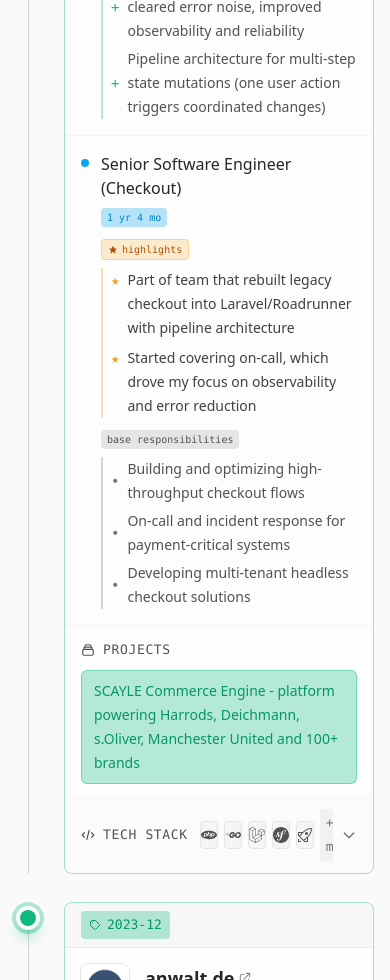
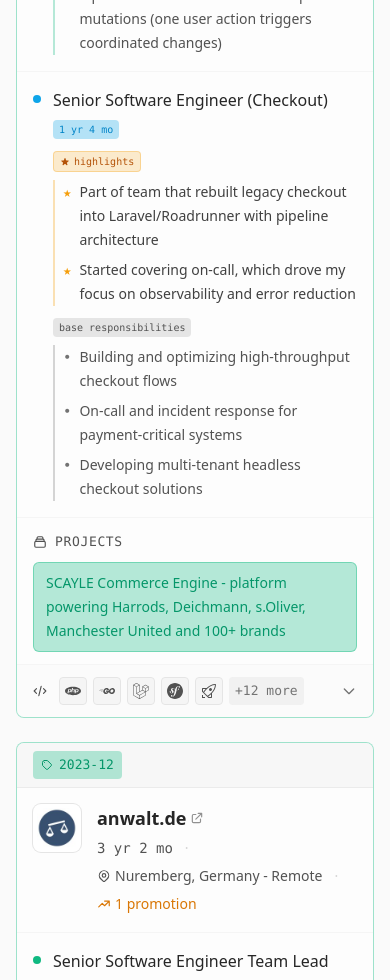
Before and after one commit to wukis/cv-next, a Next.js app: page /experience in a window 390 px wide. Shown: the part 1020-2000 px from the top of the page. Built offline with nearby package versions, Linux system fonts and the light colour scheme.

Commit message:
Fixes for mobile

```diff
--- a/src/app/recommendations/page.tsx
+++ b/src/app/recommendations/page.tsx
@@ -18,9 +18,9 @@ function Recommendation({ recommendation, index }: { recommendation: Recommendat
   const color = colors[index % colors.length];
 
   return (
-    <article id={recommendation.slug} className="relative flex gap-6 pb-10 group scroll-mt-20">
-      {/* Timeline column */}
-      <div className="relative flex flex-col items-center">
+    <article id={recommendation.slug} className="relative flex gap-4 sm:gap-6 pb-8 sm:pb-10 group scroll-mt-20">
+      {/* Timeline column - hidden on mobile */}
+      <div className="relative hidden sm:flex flex-col items-center">
         {/* Vertical line */}
         <div className="absolute top-6 bottom-0 w-px bg-neutral-300 dark:bg-neutral-600" />
 
@@ -32,7 +32,7 @@ function Recommendation({ recommendation, index }: { recommendation: Recommendat
       </div>
 
       {/* Content */}
-      <div className="flex-1 min-w-0 -mt-1">
+      <div className="flex-1 min-w-0 sm:-mt-1">
         {/* Terminal-style card */}
         <div className={`rounded-lg border bg-white/50 dark:bg-neutral-900/50 overflow-hidden transition-all duration-300 ${color.border} group-hover:shadow-lg`}>
           {/* Terminal header - date only on mobile, full path on desktop */}
@@ -113,8 +113,8 @@ export default async function RecommendationsPage() {
           <Recommendation key={recommendation.slug} recommendation={recommendation} index={index} />
         ))}
 
-        {/* End marker */}
-        <div className="relative flex gap-6">
+        {/* End marker - hidden on mobile */}
+        <div className="relative hidden sm:flex gap-6">
           <div className="relative flex flex-col items-center">
             <div className="relative w-6 h-6 flex items-center justify-center flex-shrink-0">
               <div className="w-3 h-3 rounded-full bg-neutral-300 dark:bg-neutral-600 ring-2 ring-white dark:ring-neutral-900" />
--- a/src/components/ExperienceClientPage.tsx
+++ b/src/components/ExperienceClientPage.tsx
@@ -1,5 +1,5 @@
 'use client';
-import React, { useState, useRef, useEffect } from "react";
+import React, { useState } from "react";
 
 import { Container } from '@/components/Container';
 import { EducationInterface, WorkInterface } from "@/lib/experience";
@@ -190,9 +190,9 @@ function PromotionDiff({
                     +{newItems.length} {label}
                 </span>
             </div>
-            <div className="space-y-1 pl-2 border-l-2 border-emerald-500/30">
+            <div className="space-y-1.5 pl-2 border-l-2 border-emerald-500/30">
                 {newItems.map((item, i) => (
-                    <div key={i} className="flex items-center gap-2 text-sm">
+                    <div key={i} className="flex items-baseline gap-2 text-sm">
                         <span className="font-mono text-emerald-500 dark:text-emerald-400 flex-shrink-0 select-none">+</span>
                         <span className="text-neutral-600 dark:text-neutral-400">{item}</span>
                     </div>
@@ -277,58 +277,10 @@ function groupTechByCategory(technologies: string[]): Record<string, string[]> {
     return sortedGrouped;
 }
 
-// Tooltip component
-function TechTooltip({
-    tech,
-    isVisible,
-    position
-}: {
-    tech: string;
-    isVisible: boolean;
-    position: { top: number; left: number }
-}) {
-    const category = getTechCategory(tech);
-
+// Technology pill component for expanded view
+function TechPill({ tech }: { tech: string }) {
     return (
-        <div
-            className={`fixed z-50 pointer-events-none transition-all duration-150 ${
-                isVisible ? 'opacity-100 translate-y-0' : 'opacity-0 translate-y-1'
-            }`}
-            style={{
-                top: position.top - 8,
-                left: position.left,
-                transform: 'translate(-50%, -100%)'
-            }}
-        >
-            <div className="px-2.5 py-1.5 rounded-md bg-neutral-900 dark:bg-neutral-100 text-white dark:text-neutral-900 text-xs shadow-lg">
-                <div className="font-medium">{tech}</div>
-                <div className="text-neutral-400 dark:text-neutral-500 text-[10px]">{category}</div>
-            </div>
-            {/* Tooltip arrow */}
-            <div className="absolute left-1/2 -translate-x-1/2 top-full w-0 h-0 border-l-4 border-r-4 border-t-4 border-transparent border-t-neutral-900 dark:border-t-neutral-100" />
-        </div>
-    );
-}
-
-// Technology pill component for expanded view
-function TechPill({
-    tech,
-    onHover,
-    onLeave,
-    onTouch
-}: {
-    tech: string;
-    onHover: (e: React.MouseEvent) => void;
-    onLeave: () => void;
-    onTouch: (e: React.TouchEvent) => void;
-}) {
-    return (
-        <span
-            className="inline-flex items-center gap-1.5 px-2 py-1 rounded text-xs font-mono bg-neutral-100 dark:bg-neutral-800 text-neutral-700 dark:text-neutral-300 border border-neutral-200 dark:border-neutral-700 cursor-default hover:bg-neutral-200 dark:hover:bg-neutral-700 hover:border-neutral-300 dark:hover:border-neutral-600 transition-colors"
-            onMouseEnter={onHover}
-            onMouseLeave={onLeave}
-            onTouchStart={onTouch}
-        >
+        <span className="inline-flex items-center gap-1.5 px-2 py-1 rounded text-xs font-mono bg-neutral-100 dark:bg-neutral-800 text-neutral-700 dark:text-neutral-300 border border-neutral-200 dark:border-neutral-700">
             <TechIcon tech={tech} className="w-3.5 h-3.5 opacity-70" />
             {tech}
         </span>
@@ -336,28 +288,13 @@ function TechPill({
 }
 
 // Technology icon (collapsed view)
-function TechIconButton({
-    tech,
-    onHover,
-    onLeave,
-    onTouch
-}: {
-    tech: string;
-    onHover: (e: React.MouseEvent) => void;
-    onLeave: () => void;
-    onTouch: (e: React.TouchEvent) => void;
-}) {
+function TechIconButton({ tech }: { tech: string }) {
     return (
         <span
-            className="inline-flex items-center justify-center w-7 h-7 rounded bg-neutral-100 dark:bg-neutral-800 text-neutral-600 dark:text-neutral-400 border border-neutral-200 dark:border-neutral-700 cursor-default hover:bg-neutral-200 dark:hover:bg-neutral-700 hover:border-neutral-300 dark:hover:border-neutral-600 transition-colors"
-            onMouseEnter={onHover}
-            onMouseLeave={onLeave}
-            onTouchStart={onTouch}
-            role="button"
-            tabIndex={0}
+            className="inline-flex items-center justify-center w-7 h-7 flex-shrink-0 aspect-square rounded bg-neutral-100 dark:bg-neutral-800 text-neutral-600 dark:text-neutral-400 border border-neutral-200 dark:border-neutral-700"
             aria-label={tech}
         >
-            <TechIcon tech={tech} className="w-4 h-4" />
+            <TechIcon tech={tech} className="w-4 h-4 flex-shrink-0" />
         </span>
     );
 }
@@ -437,17 +374,6 @@ function CompanyTechStack({
     colors: ReturnType<typeof getBranchColors>;
 }) {
     const [isExpanded, setIsExpanded] = useState(false);
-    const [tooltip, setTooltip] = useState<{ tech: string; position: { top: number; left: number } } | null>(null);
-    const [touchTooltip, setTouchTooltip] = useState<{ tech: string; position: { top: number; left: number } } | null>(null);
-    const containerRef = useRef<HTMLDivElement>(null);
-
-    // Auto-dismiss touch tooltip
-    useEffect(() => {
-        if (touchTooltip) {
-            const timer = setTimeout(() => setTouchTooltip(null), 1500);
-            return () => clearTimeout(timer);
-        }
-    }, [touchTooltip]);
 
     if (technologies.length === 0) return null;
 
@@ -456,38 +382,7 @@ function CompanyTechStack({
     const hiddenCount = technologies.length - VISIBLE_COUNT;
     const groupedTechs = groupTechByCategory(technologies);
 
-    const handleHover = (tech: string) => (e: React.MouseEvent) => {
-        const rect = (e.target as HTMLElement).getBoundingClientRect();
-        setTooltip({
-            tech,
-            position: {
-                top: rect.top,
-                left: rect.left + rect.width / 2
-            }
-        });
-    };
-
-    const handleLeave = () => {
-        setTooltip(null);
-    };
-
-    const handleTouch = (tech: string) => (e: React.TouchEvent) => {
-        e.preventDefault();
-        const rect = (e.target as HTMLElement).getBoundingClientRect();
-        setTouchTooltip({
-            tech,
-            position: {
-                top: rect.top,
-                left: rect.left + rect.width / 2
-            }
-        });
-    };
-
-    const toggleExpand = () => {
-        setIsExpanded(!isExpanded);
-        setTooltip(null);
-        setTouchTooltip(null);
-    };
+    const toggleExpand = () => setIsExpanded(!isExpanded);
 
     const handleKeyDown = (e: React.KeyboardEvent) => {
         if (e.key === 'Enter' || e.key === ' ') {
@@ -496,13 +391,8 @@ function CompanyTechStack({
         }
     };
 
-    const activeTooltip = touchTooltip || tooltip;
-
     return (
-        <div
-            ref={containerRef}
-            className="bg-neutral-50/50 dark:bg-neutral-800/30 border-t border-neutral-100 dark:border-neutral-800"
-        >
+        <div className="bg-neutral-50/50 dark:bg-neutral-800/30 border-t border-neutral-100 dark:border-neutral-800">
             {/* Header row - always visible, clickable */}
             <div
                 className="flex items-center justify-between gap-2 px-4 py-3 cursor-pointer select-none hover:bg-neutral-100/50 dark:hover:bg-neutral-700/30 transition-colors"
@@ -514,25 +404,19 @@ function CompanyTechStack({
                 aria-controls="tech-stack-content"
             >
                 <div className="flex items-center gap-3 min-w-0 flex-1">
-                    {/* Title */}
+                    {/* Title - hide text on mobile, keep icon */}
                     <div className="flex items-center gap-2 text-xs font-mono text-neutral-600 dark:text-neutral-300 uppercase tracking-wider flex-shrink-0">
                         <svg className="w-3.5 h-3.5" fill="none" viewBox="0 0 24 24" stroke="currentColor">
                             <path strokeLinecap="round" strokeLinejoin="round" strokeWidth={2} d="M10 20l4-16m4 4l4 4-4 4M6 16l-4-4 4-4" />
                         </svg>
-                        Tech Stack
+                        <span className="hidden sm:inline">Tech Stack</span>
                     </div>
 
                     {/* Collapsed preview */}
                     {!isExpanded && (
                         <div className="flex items-center gap-1.5 overflow-hidden">
                             {visibleTechs.map((tech, i) => (
-                                <TechIconButton
-                                    key={i}
-                                    tech={tech}
-                                    onHover={handleHover(tech)}
-                                    onLeave={handleLeave}
-                                    onTouch={handleTouch(tech)}
-                                />
+                                <TechIconButton key={i} tech={tech} />
                             ))}
                             {hiddenCount > 0 && (
                                 <span className="text-xs font-mono text-neutral-500 dark:text-neutral-400 px-1.5 py-0.5 bg-neutral-200/50 dark:bg-neutral-700/50 rounded">
@@ -579,28 +463,13 @@ function CompanyTechStack({
                             </div>
                             <div className="flex flex-wrap gap-1.5">
                                 {techs.map((tech, i) => (
-                                    <TechPill
-                                        key={i}
-                                        tech={tech}
-                                        onHover={handleHover(tech)}
-                                        onLeave={handleLeave}
-                                        onTouch={handleTouch(tech)}
-                                    />
+                                    <TechPill key={i} tech={tech} />
                                 ))}
                             </div>
                         </div>
                     ))}
                 </div>
             </div>
-
-            {/* Tooltip portal */}
-            {activeTooltip && (
-                <TechTooltip
-                    tech={activeTooltip.tech}
-                    isVisible={true}
-                    position={activeTooltip.position}
-                />
-            )}
         </div>
     );
 }
@@ -684,9 +553,9 @@ function Education({ education, isLast }: { education: EducationInterface; isLas
     const duration = getDuration(education.startDate, education.endDate);
 
     return (
-        <div className="relative flex gap-6 pb-8 group">
-            {/* Timeline column */}
-            <div className="relative flex flex-col items-center">
+        <div className="relative flex gap-4 sm:gap-6 pb-6 sm:pb-8 group">
+            {/* Timeline column - hidden on mobile */}
+            <div className="relative hidden sm:flex flex-col items-center">
                 {/* Vertical line */}
                 {!isLast && (
                     <div className="absolute top-6 bottom-0 w-px bg-neutral-300 dark:bg-neutral-600" />
@@ -702,7 +571,7 @@ function Education({ education, isLast }: { education: EducationInterface; isLas
             </div>
 
             {/* Content */}
-            <div className="flex-1 min-w-0 -mt-1">
+            <div className="flex-1 min-w-0 sm:-mt-1">
                 {/* Terminal-style card - matching work experience */}
                 <div className={`rounded-lg border bg-white/50 dark:bg-neutral-900/50 overflow-hidden transition-all duration-300 ${colors.border} group-hover:shadow-lg`}>
                     {/* Terminal header - matching work experience */}
@@ -801,9 +670,9 @@ function Work({ groupedWorkExperiences }: { groupedWorkExperiences: Record<strin
                 const colors = getBranchColors(primaryRole);
 
                 return (
-                    <div key={company} className="relative flex gap-6 pb-8 group">
-                        {/* Timeline column */}
-                        <div className="relative flex flex-col items-center">
+                    <div key={company} className="relative flex gap-4 sm:gap-6 pb-6 sm:pb-8 group">
+                        {/* Timeline column - hidden on mobile */}
+                        <div className="relative hidden sm:flex flex-col items-center">
                             {/* Vertical line */}
                             {!isLast && (
                                 <div className="absolute top-6 bottom-0 w-px bg-neutral-300 dark:bg-neutral-600" />
@@ -823,7 +692,7 @@ function Work({ groupedWorkExperiences }: { groupedWorkExperiences: Record<strin
                         </div>
 
                         {/* Content */}
-                        <div className="flex-1 min-w-0 -mt-1">
+                        <div className="flex-1 min-w-0 sm:-mt-1">
                             {/* Terminal-style card */}
                             <div className={`rounded-lg border bg-white/50 dark:bg-neutral-900/50 overflow-hidden transition-all duration-300 ${colors.border} group-hover:shadow-lg`}>
                                 {/* Terminal header */}
@@ -967,9 +836,9 @@ function Work({ groupedWorkExperiences }: { groupedWorkExperiences: Record<strin
                                                                         base responsibilities
                                                                     </span>
                                                                 </div>
-                                                                <div className="space-y-1 pl-2 border-l-2 border-neutral-300 dark:border-neutral-600">
+                                                                <div className="space-y-1.5 pl-2 border-l-2 border-neutral-300 dark:border-neutral-600">
                                                                     {responsibilitiesToShow.map((item, i) => (
-                                                                        <div key={i} className="flex items-center gap-2 text-sm">
+                                                                        <div key={i} className="flex items-baseline gap-2 text-sm">
                                                                             <span className="font-mono text-neutral-500 dark:text-neutral-400 flex-shrink-0 select-none">•</span>
                                                                             <span className="text-neutral-600 dark:text-neutral-400">{item}</span>
                                                                         </div>
@@ -981,10 +850,10 @@ function Work({ groupedWorkExperiences }: { groupedWorkExperiences: Record<strin
                                                         {/* For single role companies, show all responsibilities in original format */}
                                                         {!hasMultipleRoles && responsibilitiesToShow.length > 0 && (
                                                             <div className="mt-3">
-                                                                <div className="space-y-1">
+                                                                <div className="space-y-1.5">
                                                                     {responsibilitiesToShow.map((item, i) => (
-                                                                        <div key={i} className="flex items-center gap-2 text-sm">
-                                                                            <span className={`w-1 h-1 rounded-full flex-shrink-0 ${roleColors.node}`} />
+                                                                        <div key={i} className="flex items-start gap-2 text-sm">
+                                                                            <span className={`w-1 h-1 mt-2 rounded-full flex-shrink-0 ${roleColors.node}`} />
                                                                             <span className="text-neutral-600 dark:text-neutral-400">{item}</span>
                                                                         </div>
                                                                     ))}
```
